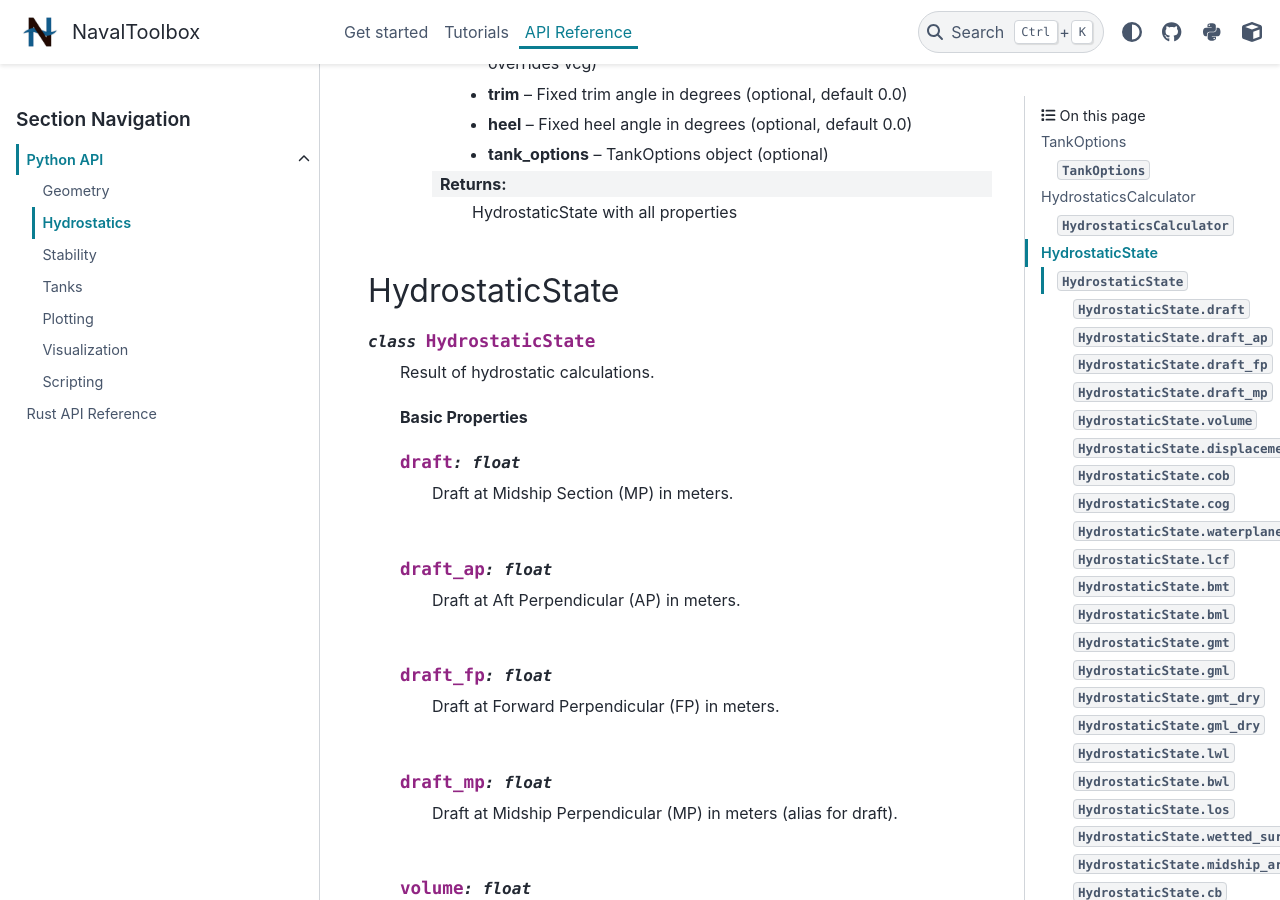
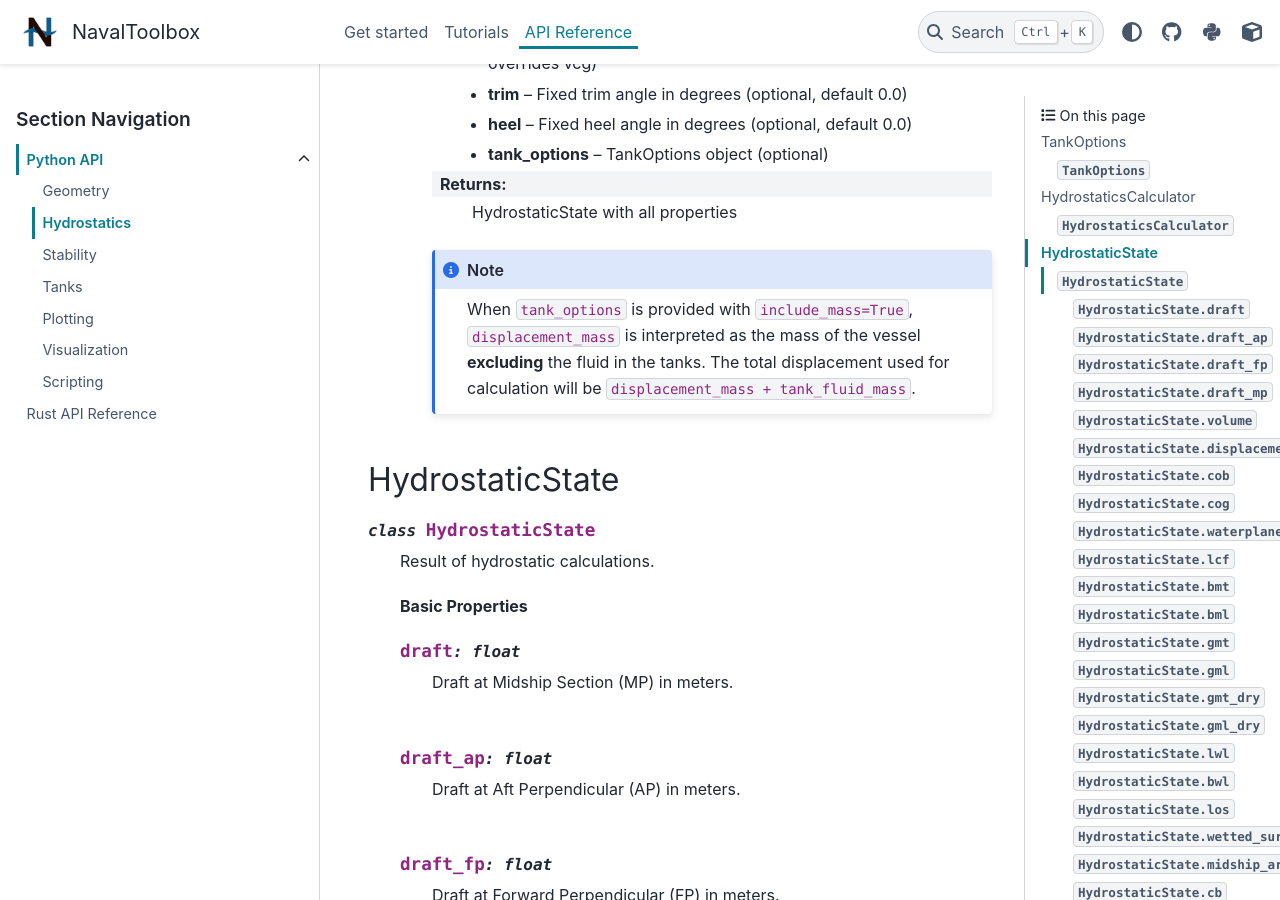
Before and after one commit to NavalToolbox/navaltoolbox-lib, a Sphinx documentation site: the page built from docs/source/api/python/hydrostatics.rst, in a window 1280 px wide and 900 px high, scrolled down 2493 px. Built offline with Sphinx 7.4.7 and the PyData theme 0.15.4, drawn with Linux system fonts in a browser that asks for light colours.

Commit message:
docs: update hydrostatics API documentation

```diff
--- a/docs/source/api/python/hydrostatics.rst
+++ b/docs/source/api/python/hydrostatics.rst
@@ -85,6 +85,11 @@ HydrostaticsCalculator
       :param heel: Fixed heel angle in degrees (optional, default 0.0)
       :param tank_options: TankOptions object (optional)
       :returns: HydrostaticState with all properties
+
+      .. note::
+         When ``tank_options`` is provided with ``include_mass=True``, ``displacement_mass``
+         is interpreted as the mass of the vessel **excluding** the fluid in the tanks.
+         The total displacement used for calculation will be ``displacement_mass + tank_fluid_mass``.
 
 
 HydrostaticState
```
